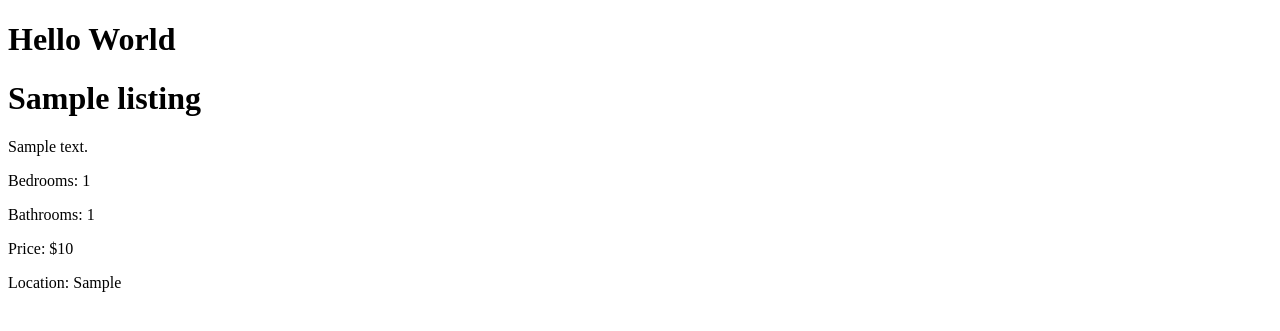
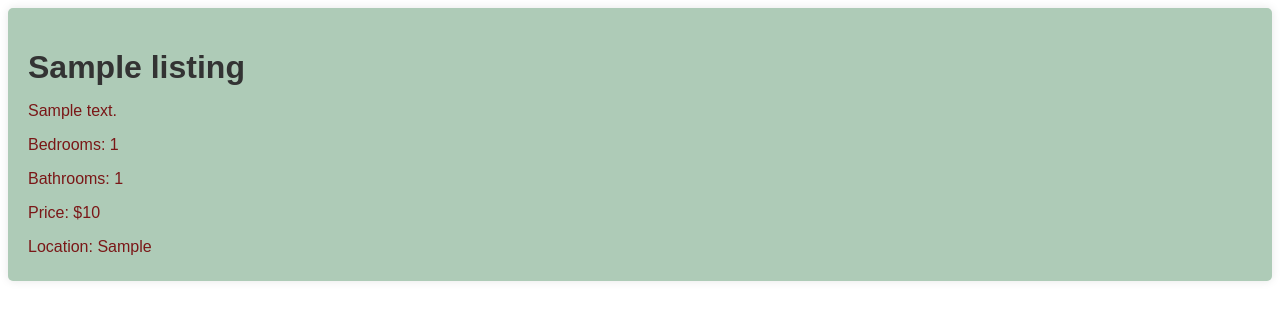
Before and after one commit to sangidahuda/Software_Engineering, a Flask app: page /property/1 in a window 1280 px wide. Shown: the top 331 px of the page. Run offline with Flask 3, Linux system fonts and the light colour scheme; tables that the repository leaves empty hold one stand-in row (values such as "Sample post").

Commit message:
started styling property listing page

```diff
--- /dev/null
+++ b/app/static/propertylisting.css
@@ -0,0 +1,25 @@
+.property-detail {
+    font-family: Arial, sans-serif;
+    background-color: #aecbb7;
+    padding: 20px;
+    border-radius: 5px;
+    box-shadow: 0 0 10px rgba(0, 0, 0, 0.1);
+  }
+
+  .property-detail h1 {
+    color: #333;
+    margin-bottom: 10px;
+  }
+
+  .property-detail p {
+    color: #7a1717;
+    margin-bottom: 5px;
+  }
+
+
+
+
+#map {
+    height: 400px;
+    width: 100%;
+  }
--- a/app/templates/property.html
+++ b/app/templates/property.html
@@ -1,12 +1,12 @@
-<!-- property.html -->
 <!DOCTYPE html>
 <html lang="en">
 <head>
-    <h1>Hello World</h1>
   <meta charset="UTF-8">
   <title>{{ property.title }}</title>
-  <!-- Include your CSS files here -->
-</head>
+  <link
+  rel="stylesheet"
+  href="{{ url_for('static', filename='propertylisting.css') }}"
+/></head>
 <body>
   <div class="property-detail">
     <h1>{{ property.title }}</h1>
@@ -15,7 +15,32 @@
     <p>Bathrooms: {{ property.bathrooms }}</p>
     <p>Price: ${{ property.price }}</p>
     <p>Location: {{ property.location }}</p>
-    <!-- Add more property details as needed -->
+
   </div>
+
+
+
+    <!-- <div id="map"></div>
+
+    <script src="script.js"></script>
+    <script async defer
+    src="https://maps.googleapis.com/maps/api/js?key=YOUR_API_KEY&callback=initMap">
+
+    let map; -->
+
+<!-- // function initMap() {
+//   map = new google.maps.Map(document.getElementById("map"), {
+//     center: { lat: -34.397, lng: 150.644 },
+//     zoom: 8,
+//   });
+// } -->
+
+    </script>
+  </body>
+  </html>
+
+
+
+
 </body>
 </html>
```
Also changed, not shown: app/__init__.py (+4 -4 lines), 1 other file.
